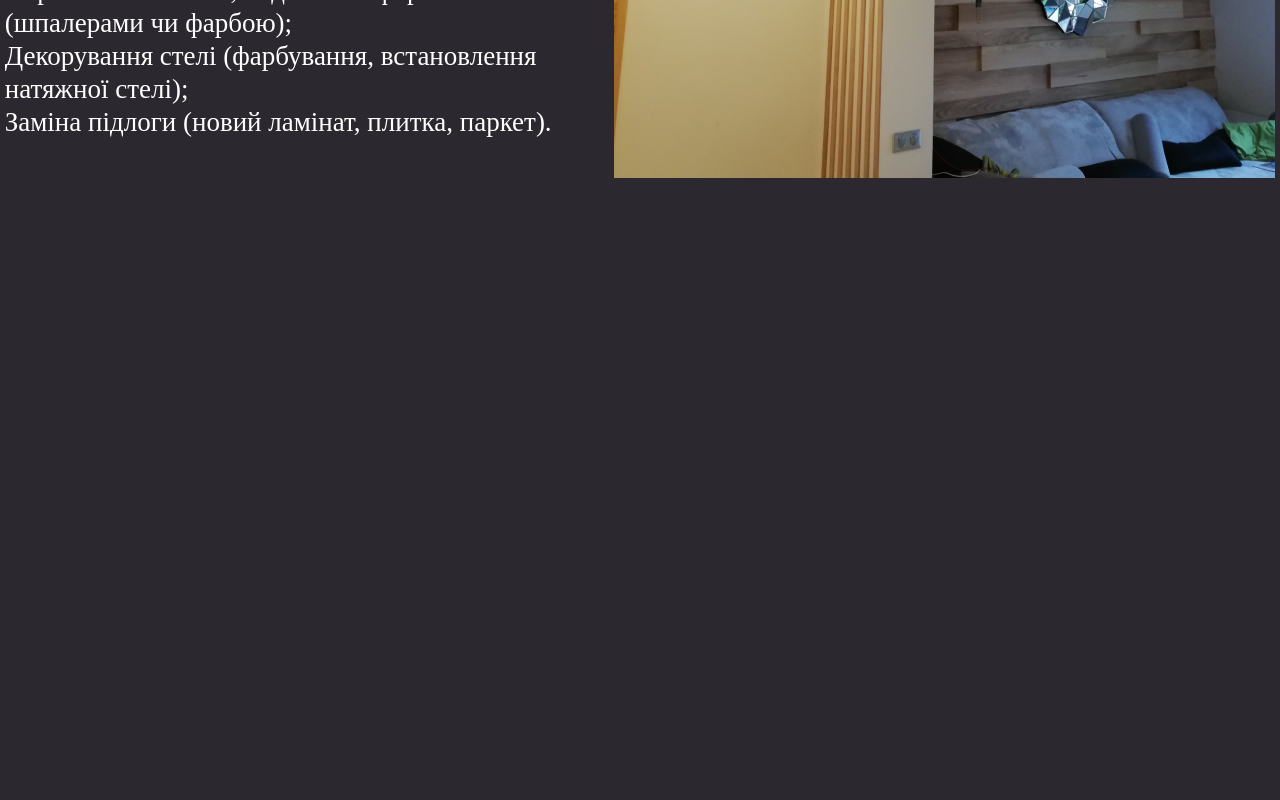
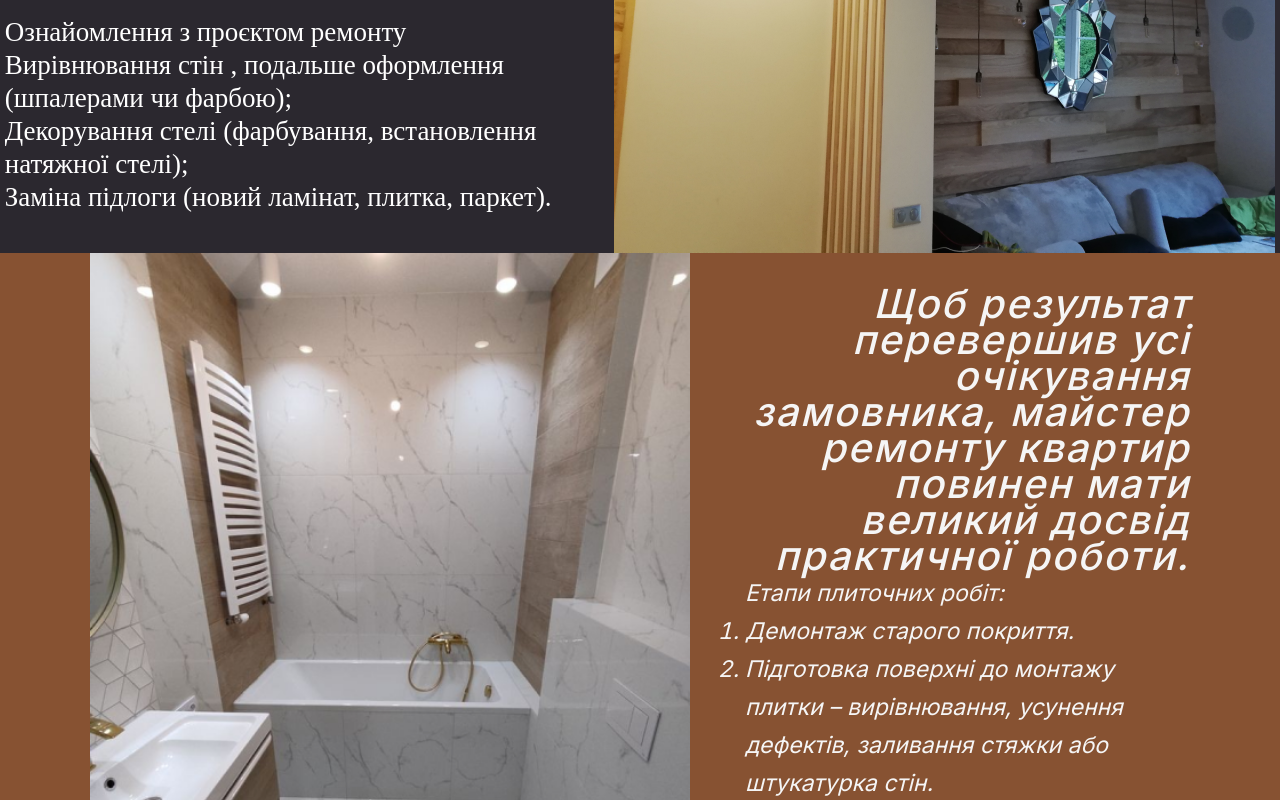
Before and after one commit to voron-remonntt/design, a React (Create React App) app: page / in a window 1280 px wide. Shown: the part 2000-2800 px from the top of the page. Before the commit the page ends 2178 px from the top, so only its background shows below. Built offline with nearby package versions, Linux system fonts and the light colour scheme; a web font is replaced by a local one.

Commit message:
write two pages

```diff
--- a/src/pages/Home/Home.scss
+++ b/src/pages/Home/Home.scss
@@ -96,17 +96,20 @@
 }
 
 .pruchunu2 {
+  flex-basis: 50%;
   padding-right: 20px;
 }
 
 .remontimg {
-  width: 90%;
-  height: auto;
+  // width: 90%;
+  // height: auto;
+  flex-basis: 50%;
 }
 
 .remontimg2 {
   flex-basis: 50%;
   width: 90%;
+  height: auto;
   margin-top: 41px;
 }
 
@@ -120,6 +123,10 @@
   text-align: right;
   letter-spacing: 0.095em;
   color: #FFFFFF;
+
+  &_text {
+    margin-top: 10%;
+  }
 }
 
 .underline {
@@ -170,3 +177,102 @@
   color: #FFFFFF;
   list-style-type: circle;
 }
+
+.vanna-img {
+  height: 100%;
+}
+
+.block-3-container-img {
+  height: 100vh;
+}
+
+.block-3 {
+  background-color: #875232;
+  height: 100vh;
+
+  &-container {
+    display: flex;
+    gap: 5%;
+    padding: 0 90px;
+  }
+}
+
+.block-3-content-title {
+  margin-top: 33px;
+  font-family: 'Inter';
+  font-style: italic;
+  font-weight: 500;
+  font-size: 40px;
+  line-height: 36px;
+
+  display: flex;
+  align-items: center;
+  text-align: right;
+  letter-spacing: 0.045em;
+
+  color: #F5F5F5;
+  font-variation-settings: 'slnt' -10;
+}
+
+.block-3-content {
+  font-family: 'Inter';
+  font-style: italic;
+  font-weight: 400;
+  font-size: 23px;
+  line-height: 38px;
+
+  color: #F5F5F5;
+  font-variation-settings: 'slnt' -5;
+}
+
+.block-4 {
+  background-color: #875232;
+}
+
+.block-4-container {
+  display: flex;
+  padding: 0 100px;
+}
+
+.block-4-content-title {
+  margin-top: 50px;
+  display: block;
+  font-family: 'Inter';
+  font-style: italic;
+  font-weight: 500;
+  font-size: 35px;
+  line-height: 115.52%;
+  align-items: center;
+  color: #FFFFFF;
+  font-variation-settings: 'slnt' -10;
+
+  &-1 {
+    margin-bottom: 20px;
+  }
+
+  &-2 {
+    margin-bottom: 60px;
+  }
+}
+
+.bl {
+  font-family: 'Inter';
+  font-style: italic;
+  font-weight: 400;
+  font-size: 20px;
+  line-height: 33px;
+  display: flex;
+  align-items: center;
+  letter-spacing: 0.06em;
+
+  color: #FFFFFF;
+  font-variation-settings: 'slnt' -5;
+}
+
+.block-4-1 {
+  margin-bottom: 20px;
+}
+
+.block-4-2 {
+  margin-bottom: 20px;
+}
--- a/src/pages/Home/Home.tsx
+++ b/src/pages/Home/Home.tsx
@@ -45,12 +45,14 @@ export const Home: React.FC = () => (
 
         <div className="remont_info">
           <img src={require('../../img/remontimg2.png')} alt="Img" className="remontimg2" />
+          <div className="remont_info_text">
             <span className="underline">
               Сучасний ремонт квартир може бути економним,
             </span>
             {' '}
             якщо обрати досвідчену компанію.
             Якщо необхідно швидко та якісно змінити вигляд вашого приміщення ви звернулися по адресу.
+          </div>
         </div>
       </div>
     </div>
@@ -76,5 +78,73 @@ export const Home: React.FC = () => (
       </div>
       <img src={require('../../img/block_2_img.png')} alt="logo" className="block_2_img" />
     </div>
+
+    <div className="block-3">
+      <div className="block-3-container">
+        <div className="block-3-container-img">
+          <img src={require('../../img/vanna.png')} alt="logo" className="vanna-img" />
+        </div>
+
+        <div className="block-3-content">
+          <div className="block-3-content-title">
+            Щоб результат перевершив усі очікування замовника, майстер ремонту квартир повинен мати великий досвід практичної роботи.
+          </div>
+          Етапи плиточних робіт:
+          <ol>
+            <li>
+              Демонтаж старого покриття.
+            </li>
+            <li>
+              Підготовка поверхні до монтажу плитки – вирівнювання, усунення дефектів, заливання стяжки або штукатурка стін.
+            </li>
+            <li>
+              Перепланування приміщення із застосуванням гіпсокартонних стін та перегородок, встановлення або заміна труб.
+
+            </li>
+            <li>
+              Ревізія електричних комунікацій, у разі потреби виконання перенесення проводки, монтаж розеток.
+            </li>
+            <li>
+              Заміна сантехніки, що включає демонтаж пристроїв, що зносилися, і елементів і монтаж нових ,натерання ізоляції.
+            </li>
+            <li>
+              Початок монтажу плитки любого формату,вирізання углів під 45 градусів,епоксвдна затірка швів.
+            </li>
+            <li>
+              Вивіз будівельного сміття, що утворилося в ході робіт.
+            </li>
+          </ol>
+        </div>
+      </div>
+    </div>
+
+    <div className="block-4">
+      <div className="block-4-container">
+        <div className="block-4-content">
+          <div className="block-4-content-title">
+            <div className="block-4-content-title-1">
+              Надійність поєднується з чудовими декоративними властивостями.
+            </div>
+            <div className="block-4-content-title-2">
+              Існує безліч варіантів плитки – глянсових та матових, виконаних з натуральних та синтетичних матеріалів.
+            </div>
+          </div>
+          <div className="block-4-1 bl">
+            Облицювання підлоги керамічною плиткою: поверхня для укладання попередньо ретельно готується – очищується та вирівнюється.
+
+          </div>
+          <div className="block-4-2 bl">
+            Можливе використання штукатурки та утеплювача. Оздоблювальний матеріал розміщується саме так, як хоче замовник.
+
+          </div>
+          <div className="block-4-3 bl">
+            В результаті поверхня буде на 100% відповідати вашим вимогам. Крім того, вам не доведеться довго чекати готовий результат.
+          </div>
+        </div>
+        <div className="block-4-container-img">
+          <img src={require('../../img/vanna2.png')} alt="logo" className="vanna2-img" />
+        </div>
+      </div>
+    </div>
   </div>
 );
```
Also changed, not shown: src/img/vanna.png (added), src/img/vanna2.png (added). Lines whose indentation alone changed are shown as unchanged.
